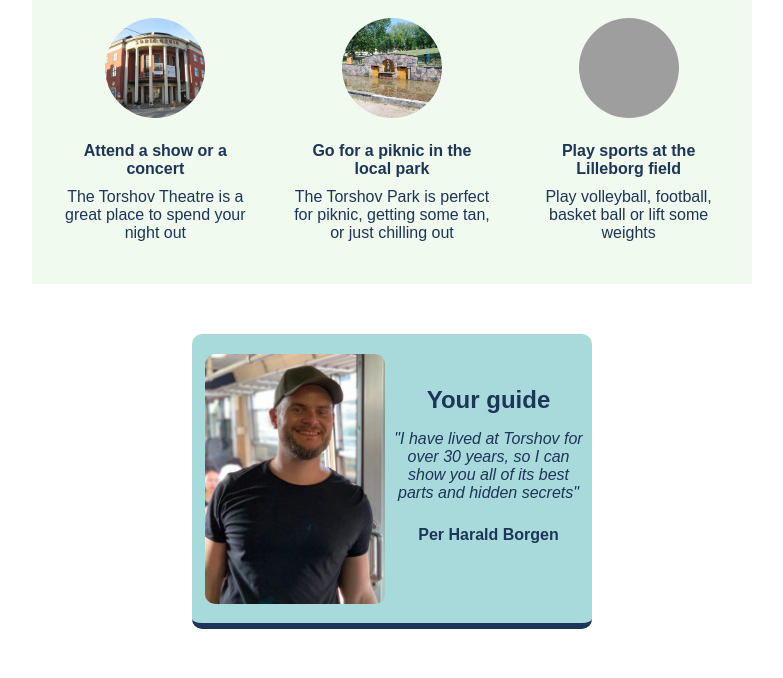
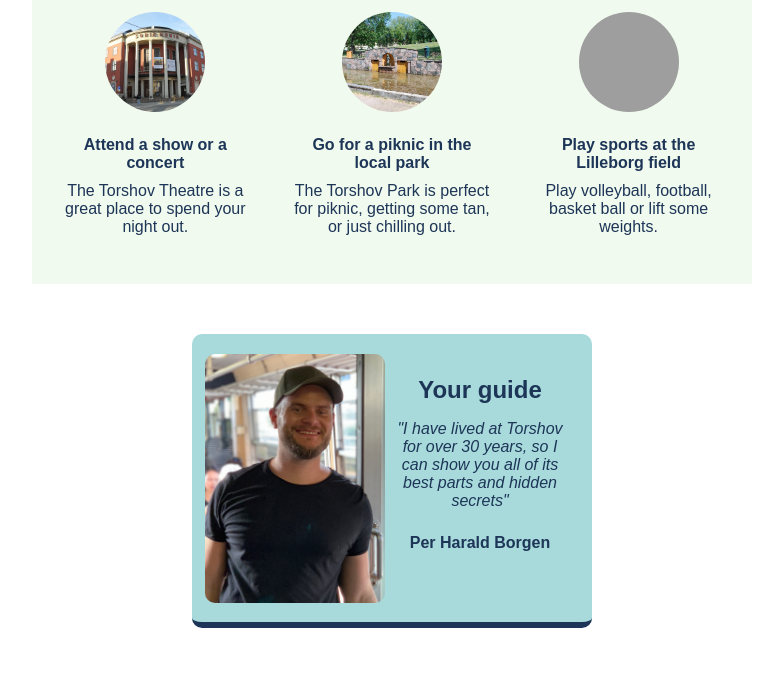
Before and after one commit to ZombieJoey55/scrimba-solo-project-hometown-homepage-v1, a website built with Vite: page index.html in a window 1280 px wide. Shown: the part 437-1115 px from the top of the page, without its empty margins (248-1031 px from the left). Built offline with nearby package versions, Linux system fonts and the light colour scheme; grey boxes are pictures that could not be loaded.

Commit message:
Add files via upload

```diff
--- a/index.html
+++ b/index.html
@@ -23,19 +23,19 @@
             <div class="activity-item">
                 <img class="activity-img" src="images/theatre.jpg" alt="Torshov Theatre">
                 <h4 class="activity-header">Attend a show or a concert</h4>
-                <p class="activity-description">The Torshov Theatre is a great place to spend your night out
+                <p class="activity-description">The Torshov Theatre is a great place to spend your night out.
                 </p>
             </div>
             <div class="activity-item">
                 <img class="activity-img" src="images/park.jpg" alt="Torshov Park">
                 <h4 class="activity-header">Go for a piknic in the local park</h4>
                 <p class="activity-description">The Torshov Park is perfect for piknic, getting some tan, or just
-                    chilling out</p>
+                    chilling out.</p>
             </div>
             <div class="activity-item">
                 <img class="activity-img" src="images/sports.jpg" alt="Lilleborg sports field">
                 <h4 class="activity-header">Play sports at the Lilleborg field</h4>
-                <p class="activity-description">Play volleyball, football, basket ball or lift some weights</p>
+                <p class="activity-description">Play volleyball, football, basket ball or lift some weights.</p>
             </div>
         </div>
     </div>
--- a/styles.css
+++ b/styles.css
@@ -22,7 +22,6 @@ img {
     width: 100px;
     height: 100px;
     object-fit: cover;
-    border-radius: 50%;
 }
 
 /* hero section */
@@ -52,7 +51,7 @@ img {
     padding: 5px 12px;
     border-radius: 10px;
     font-size: 20px;
-    width: 55%;
+    width: 57%;
     margin-top: 0;
 }
 
@@ -70,7 +69,7 @@ img {
 
 #activities-header{
     font-size: 24px;
-    margin-bottom: 0;
+    margin: 0;
 }
 
 #activities-gallery{
@@ -84,8 +83,11 @@ img {
     box-sizing: border-box;
     display: flex;
     flex-direction: column;
-    justify-content: flex-start;
     align-items: center;
+}
+
+.activity-img{
+    border-radius: 50%;
 }
 
 .activity-header{
@@ -93,31 +95,33 @@ img {
     display: flex;
     align-items: center;
     margin: 18px 8px 4px;
+    font-size: 16px;
 }
 
 .activity-description{
     margin-top: 0;
+    font-size: 16px;
 }
 
 /* guide section */
 
 #guide{
-    padding: 50px;
+    padding: 50px 0;
     height: 394px;
     box-sizing: border-box;
 }
 
 #guide-info{
-    padding: 0 7px;
+    padding: 0 11px 0 7px;
     margin-bottom: 30px;
 }
 
 #guide-card{
     width: 100%;
     max-width: 400px;
-    height: 295px;
+    height: 294px;
     margin: 0 auto;
-    padding-left: 13px;
+    padding: 13px;
     display: flex;
     justify-content: space-around;
     align-items: center;
@@ -125,14 +129,12 @@ img {
     text-align: center;
     background: #A8DADC;
     color: #1D3557;
-    border-style: solid;
-    border-color: #1D3557;
-    border-width: 0 0 6px 0;
+    border-bottom: 6px solid #1D3557;
     border-radius: 10px;
 }
 
 #guide-img{
-    height: 250px;
+    height: 249px;
     width: 180px;
     border-radius: 10px;
     margin: 0;
```
